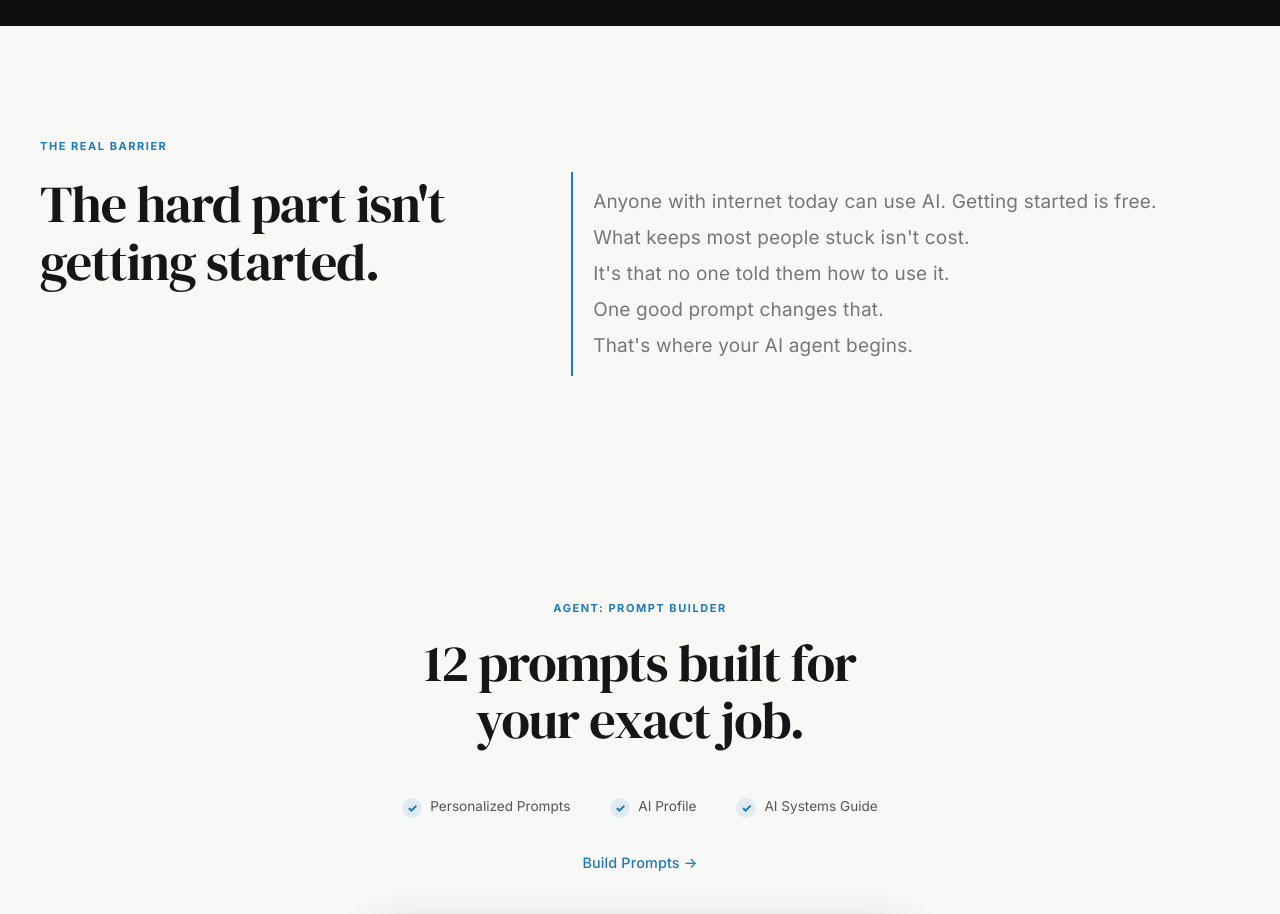
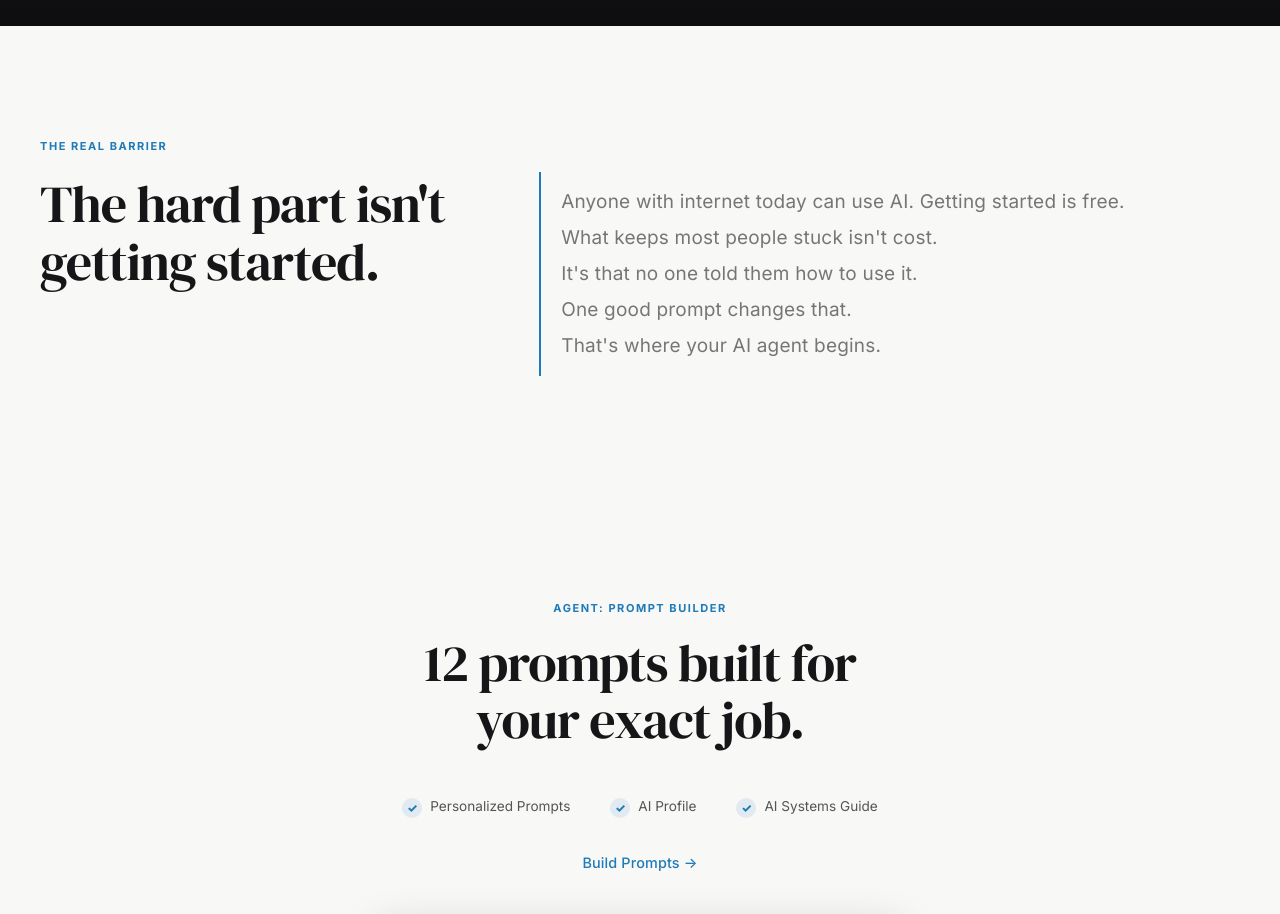
Before and after one commit to coolcalvin457-tech/agent-timesaver-nextjs, a Next.js app: page / in a window 1280 px wide. Shown: the part 1220-2134 px from the top of the page. Built offline with nearby package versions, Linux system fonts and the light colour scheme.

Commit message:
Revert manifesto body right shift

```diff
--- a/app/globals.css
+++ b/app/globals.css
@@ -1324,7 +1324,6 @@ input, textarea {
 
 .manifesto-split-right {
   padding-top: 34px;
-  padding-left: 32px;
 }
 
 .manifesto-body {
@@ -1346,7 +1345,6 @@ input, textarea {
   }
   .manifesto-split-right {
     padding-top: 0;
-    padding-left: 0;
   }
   .manifesto-body {
     border-left: none;
```
